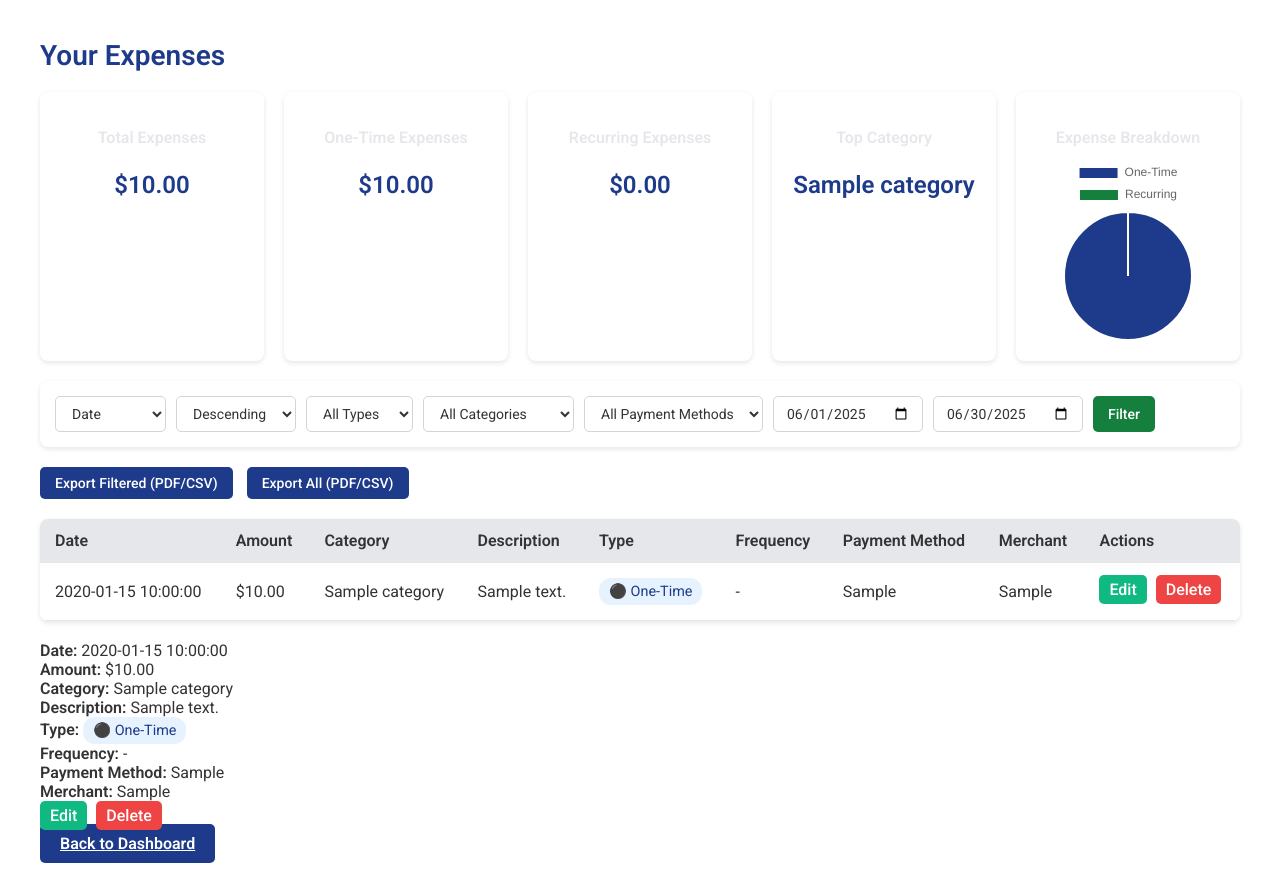
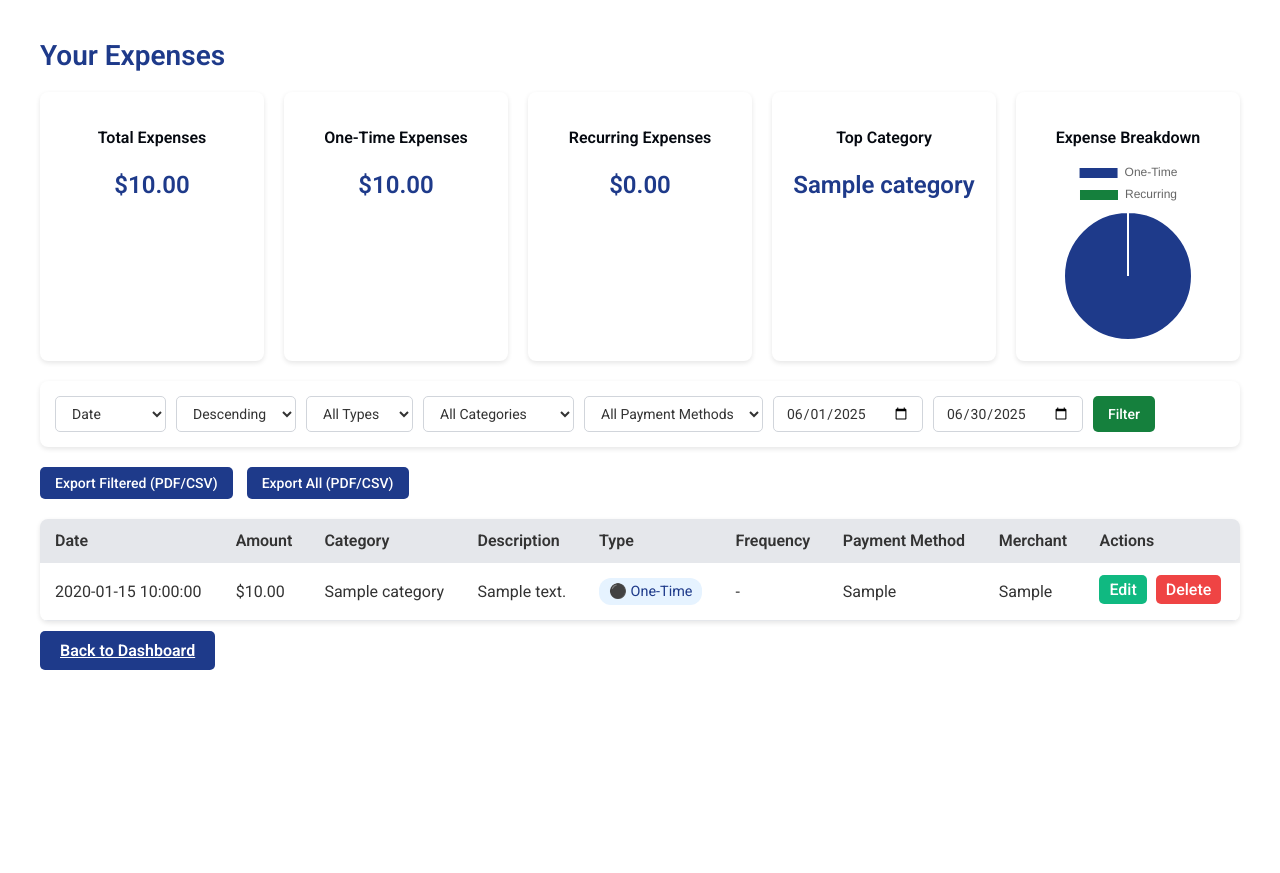
Before and after one commit to hesnyandoro/PennyPulse, a PHP site: page /view_expenses.php in a window 1280 px wide. After the commit the page ends 670 px from the top, so only its background shows below. Run offline with PHP 8.4, Linux system fonts and the light colour scheme; the visitor is signed in with stand-in values (Sample User, id 1); tables that the repository leaves empty or names only in its code hold one stand-in row (values such as "Sample post"); some libraries are stand-ins or nearby versions.

Commit message:
Adds payment method to expenses and enables deletion
Adds the ability to specify a payment method when adding expenses.

Implements expense deletion functionality for one-time expenses.

Removes the expense card display from the view expenses page.

```diff
--- a/view_expenses.php
+++ b/view_expenses.php
@@ -8,6 +8,16 @@ if (!isset($_SESSION['user_id'])) {
 }
 
 $user_id = $_SESSION['user_id'];
+// only process the deletion for one time expenses
+        if (isset($_GET['delete']) && !empty($_GET['delete'])) {
+            $delete_id = (int)($_GET['delete'] ?? 0);
+            $stmt = $conn->prepare("DELETE FROM expenses WHERE id = ? AND user_id = ?");
+            $stmt->bind_param("ii", $delete_id, $user_id);
+            $stmt->execute();
+            header('Location: view_expenses.php');
+            exit;
+        }
+
 
 // Default date range for the current month
 $default_start = new DateTime('first day of this month');
@@ -201,7 +211,7 @@ $payment_methods = $conn->query("SELECT DISTINCT payment_method FROM expenses WH
             --primary: #1E3A8A;
             --secondary: #15803d;
             --neutral: #FFFFFF;
-            --neutral-accent: #E5E7EB;
+            --neutral-accent:rgb(5, 9, 16);
             --glow: #2DD4BF;
             --warning: #EF4444;
             --dark-bg: #1F2937;
@@ -601,34 +611,6 @@ $payment_methods = $conn->query("SELECT DISTINCT payment_method FROM expenses WH
                     <?php endforeach; ?>
                 </tbody>
             </table>
-            <div class="expense-cards">
-                <?php foreach ($all_expenses as $exp): ?>
-                    <div class="expense-card">
-                        <div><strong>Date:</strong> <?php echo htmlspecialchars($exp['date'] ?? 'N/A'); ?></div>
-                        <div><strong>Amount:</strong> $<?php echo htmlspecialchars(number_format($exp['amount'] ?? 0, 2)); ?></div>
-                        <div><strong>Category:</strong> <?php echo htmlspecialchars($exp['category_name'] ?? 'N/A'); ?></div>
-                        <div><strong>Description:</strong> <?php echo htmlspecialchars($exp['description'] ?? 'N/A'); ?></div>
-                        <div><strong>Type:</strong>
-                            <span class="badge <?php echo $exp['type'] === 'One-Time' ? 'one-time' : 'recurring'; ?>">
-                                <?php echo $exp['type'] === 'One-Time' ? '⚫' : '🔄'; ?>
-                                <?php echo htmlspecialchars($exp['type']); ?>
-                            </span>
-                        </div>
-                        <div><strong>Frequency:</strong> <?php echo htmlspecialchars($exp['frequency'] ?? '-'); ?></div>
-                        <div><strong>Payment Method:</strong> <?php echo htmlspecialchars($exp['payment_method'] ?? 'N/A'); ?></div>
-                        <div><strong>Merchant:</strong> <?php echo htmlspecialchars($exp['merchant'] ?? 'N/A'); ?></div>
-                        <div class="actions">
-                            <?php if (isset($exp['is_recurring']) && $exp['is_recurring']): ?>
-                                <a href="#" class="action-btn edit-btn disabled">Edit</a>
-                                <a href="#" class="action-btn delete-btn disabled">Delete</a>
-                            <?php else: ?>
-                                <a href="edit_expense.php?id=<?php echo htmlspecialchars($exp['id'] ?? '0'); ?>" class="action-btn edit-btn">Edit</a>
-                                <a href="view_expenses.php?delete=<?php echo htmlspecialchars($exp['id'] ?? '0'); ?>" class="action-btn delete-btn" onclick="return confirm('Are you sure?');">Delete</a>
-                            <?php endif; ?>
-                        </div>
-                    </div>
-                <?php endforeach; ?>
-            </div>
         <?php else: ?>
             <div class="empty-state">
                 <p>No expenses found for the selected criteria!</p>
@@ -638,16 +620,7 @@ $payment_methods = $conn->query("SELECT DISTINCT payment_method FROM expenses WH
 
         <a href="dashboard.php" class="add-expense-btn">Back to Dashboard</a>
 
-        <?php
-        if (isset($_GET['delete']) && !empty($_GET['delete'])) {
-            $delete_id = (int)($_GET['delete'] ?? 0);
-            $stmt = $conn->prepare("DELETE FROM expenses WHERE id = ? AND user_id = ?");
-            $stmt->bind_param("ii", $delete_id, $user_id);
-            $stmt->execute();
-            header('Location: view_expenses.php');
-            exit;
-        }
-        ?>
+
 
         <script src="https://cdnjs.cloudflare.com/ajax/libs/html2pdf.js/0.10.1/html2pdf.bundle.min.js"></script>
         <script src="https://cdnjs.cloudflare.com/ajax/libs/PapaParse/5.3.0/papaparse.min.js"></script>
```
Also changed, not shown: add_expense.php (+10 -10 lines).
